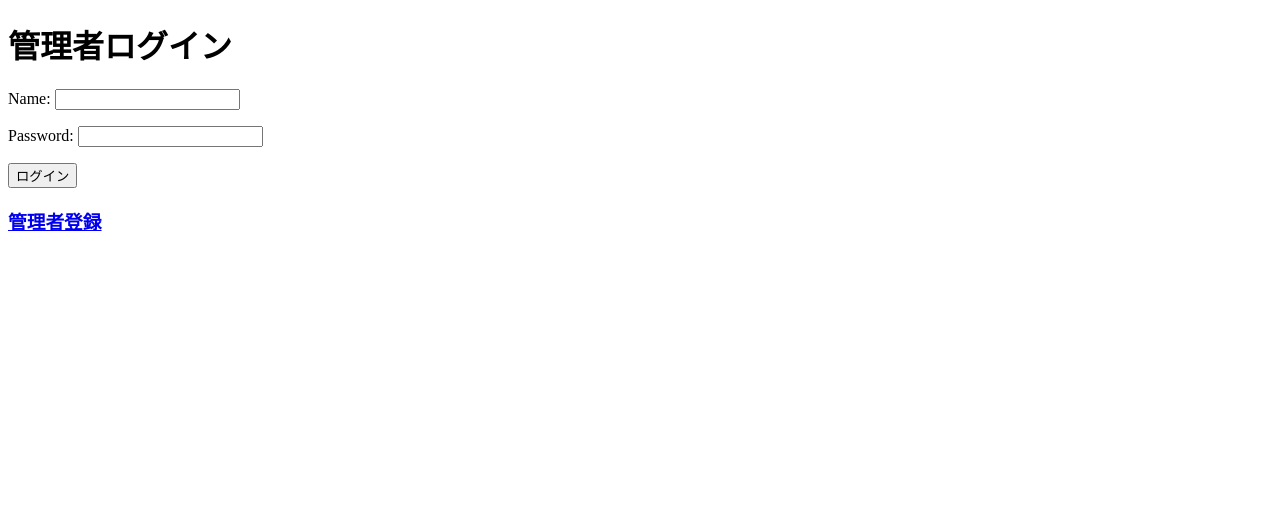
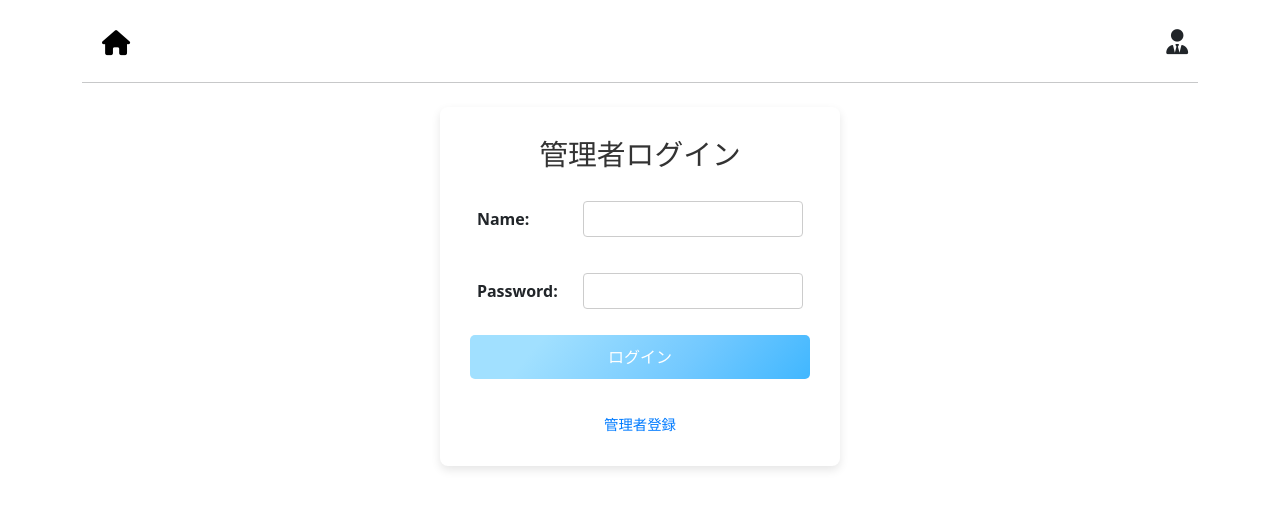
Before and after one commit to JunOkada01/fiple, a Django app: page /admin_login/ in a window 1280 px wide. Shown: the top 509 px of the page. Run offline with Django 4.2, Linux system fonts and the light colour scheme; some libraries are stand-ins or nearby versions.

Commit message:
管理者画面改修

```diff
--- a/backend/fiplejango/fipleapp/static/style.css
+++ b/backend/fiplejango/fipleapp/static/style.css
@@ -1,8 +1,16 @@
+/* 全体の基本設定 */
+body {
+    font-family: Arial, sans-serif; /* テキストフォントの統一 */
+    margin: 0; /* マージンのリセット */
+    padding: 0; /* パディングのリセット */
+}
+
 .dashboard-header {
     display: flex;
     justify-content: space-between;
     align-items: center;
     margin-bottom: 20px;
+    background-color: #ffffff;
 }
 
 .dashboard-header .admin-user-state {
@@ -30,6 +38,91 @@
 .dashboard-header .logout-link a:hover {
     color: gray;
 }
+
+/* - - - - - - - - - - - - - */
+
+.admin-table {
+    background: white;
+    padding: 30px;
+    border-radius: 8px;
+    box-shadow: 0 4px 10px rgba(0, 0, 0, 0.1);
+    max-width: 400px;
+    margin: 0 auto; /* 水平方向に中央寄せ */
+    text-align: center;
+}
+
+.admin-table .register-title,
+.admin-table .login-title {
+    font-size: 1.8rem;
+    color: #333;
+    margin-bottom: 20px;
+}
+
+.admin-table .register-form,
+.admin-table .login-form {
+    margin-bottom: 20px;
+}
+
+.admin-table .register-form label,
+.admin-table .login-form label {
+    display: inline-block; /* ラベルをインラインブロックに */
+    width: 100px; /* ラベルの固定幅 */
+    text-align: left; /* テキストを右寄せ */
+    margin-right: 2px; /* ラベルと入力フィールドの間隔 */
+    font-weight: bold; /* ラベルの強調 */
+}
+
+.admin-table .register-form input[type="text"],
+.admin-table .register-form input[type="password"],
+.admin-table .register-form input[type="password"],
+.admin-table .login-form input[type="text"],
+.admin-table .login-form input[type="password"] {
+    width: calc(100% - 120px); /* ラベルの幅に応じて入力フィールドの幅を調整 */
+    display: inline-block; /* インラインブロックで横並び */
+    padding: 5px;
+    margin: 10px 0;
+    font-size: 1rem;
+    border: 1px solid #ccc;
+    border-radius: 4px;
+}
+
+.admin-table .register-button,
+.admin-table .login-button {
+    width: 100%; /* ボタンの幅を親要素に合わせる */
+    color: white;
+    padding: 10px;
+    border: none;
+    border-radius: 5px;
+    font-size: 1rem;
+    cursor: pointer;
+    transition: all 0.5s ease;
+    background-size: 200% 200%; /* 背景サイズを広げる */
+    background-color: [object object];
+    background-image: linear-gradient(130deg, rgb(161, 224, 255) 10%, rgb(115, 201, 255) 32%, rgba(48, 177, 255, 1) 56%, rgb(73, 131, 255) 76%, rgba(56, 119, 255, 1) 92%);
+}
+
+.admin-table .register-button:hover,
+.admin-table .login-button:hover {
+    background-position: 100% 0%; /* 背景の位置変更で切り替えるアニメーション効果 */
+    transform: scale(1.03); /* 少し拡大 */
+}
+
+.admin-table a {
+    display: inline-block; /* リンクをブロック状にする */
+    margin-top: 15px;
+    font-size: 0.9rem;
+    color: #007bff;
+    text-decoration: none;
+    transition: color 0.3s ease;
+}
+
+.admin-table a:hover {
+    color: #0056b3;
+    text-decoration: underline;
+}
+
+
+/* - - - - - - - - - - - - - */
 
 .pagination {
     display: flex;
--- a/backend/fiplejango/fipleapp/templates/admin_login.html
+++ b/backend/fiplejango/fipleapp/templates/admin_login.html
@@ -1,16 +1,21 @@
-<!DOCTYPE html>
-<html lang="ja">
-<head>
-    <meta charset="UTF-8">
-    <title>管理者ログイン</title>
-</head>
+{% extends 'base.html' %}
+
+{% block title %}管理者ログイン{% endblock %}
+
+{% block content %}
 <body>
-    <h1>管理者ログイン</h1>
-    <form method="post">
-        {% csrf_token %}
-        {{ form.as_p }}
-        <button type="submit">ログイン</button>
-    </form>
-    <h3><a href="{% url 'fipleapp:admin_create' %}">管理者登録</h3>
+    <div class="container">
+        <div class="admin-table">
+            <h1 class="login-title">管理者ログイン</h1>
+            <div class="login-form">
+                <form method="post">
+                    {% csrf_token %}
+                    {{ form.as_p }}
+                    <button type="submit" class="login-button">ログイン</button>
+                </form>
+            </div>
+            <a href="{% url 'fipleapp:admin_create' %}">管理者登録</a>
+        </div>
+    </div>
 </body>
-</html>
+{% endblock %}
--- a/backend/fiplejango/fipleapp/templates/admin_top.html
+++ b/backend/fiplejango/fipleapp/templates/admin_top.html
@@ -17,7 +17,7 @@
         <div class="col-lg-2 col-md-3 col-sm-4 col-6">
             <a href="{% url 'fipleapp:product_management' %}" class="icon-link">
                 <div class="icon-tile">
-                    <i class="fa-solid fa-cubes-stacked icons" style="color: #A8D8A1;"></i>
+                    <i class="fa-solid fa-box icons" style="color: #A8D8A1;"></i>
                     <p>商品管理</p>
                 </div>
             </a>
--- a/backend/fiplejango/fipleapp/templates/base.html
+++ b/backend/fiplejango/fipleapp/templates/base.html
@@ -23,7 +23,9 @@
                 </div>
                 <div class="admin-user-state">
                     <i class="fa-solid fa-user-tie" style="font-size: 25px;"></i>
+                    {% if request.user.is_authenticated %}
                     <span class="me-3">{{ user }} さん</span>
+                    {% endif %}
                 </div>
                 {% if request.user.is_authenticated %}
                 <div class="logout-link">
--- a/backend/fiplejango/fipleapp/templates/base_settings/top.html
+++ b/backend/fiplejango/fipleapp/templates/base_settings/top.html
@@ -11,7 +11,7 @@
         </a>
     </div>
     <div class="col-lg-2 col-md-3 col-sm-4 col-6">
-        <a href="{% url 'fipleapp:color_top' %}" class="icon-link">
+        <a href="{% url 'fipleapp:color_list' %}" class="icon-link">
             <div class="icon-tile">
                 <i class="fa-solid fa-palette icons" style="color: #e7dea7;"></i>
                 <p>カラー管理</p>
@@ -19,7 +19,7 @@
         </a>
     </div>
     <div class="col-lg-2 col-md-3 col-sm-4 col-6">
-        <a href="{% url 'fipleapp:size_top' %}" class="icon-link">
+        <a href="{% url 'fipleapp:size_list' %}" class="icon-link">
             <div class="icon-tile">
                 <i class="fa-solid fa-ruler-combined icons" style="color: #e7a7a7;"></i>
                 <p>サイズ管理</p>
@@ -27,7 +27,7 @@
         </a>
     </div>
     <div class="col-lg-2 col-md-3 col-sm-4 col-6">
-        <a href="{% url 'fipleapp:tag_top' %}" class="icon-link">
+        <a href="{% url 'fipleapp:tag_list' %}" class="icon-link">
             <div class="icon-tile">
                 <i class="fa-solid fa-tags icons" style="color: #e7a7c7;"></i>
                 <p>タグ管理</p>
--- a/backend/fiplejango/fipleapp/urls.py
+++ b/backend/fiplejango/fipleapp/urls.py
@@ -35,12 +35,10 @@ urlpatterns = [
     path('subcategories/add/', SubCategoryCreateView.as_view(), name='subcategory_add'),
     path('subcategories/edit/<int:pk>/', SubCategoryUpdateView.as_view(), name='subcategory_edit'),
     path('subcategories/delete/<int:pk>/', SubCategoryDeleteView.as_view(), name='subcategory_delete'),
-    path('colors/top/', ColorTopView.as_view(), name='color_top'),
     path('colors/', ColorListView.as_view(), name='color_list'),
     path('colors/add/', ColorCreateView.as_view(), name='color_add'),
     path('colors/edit/<int:pk>/', ColorUpdateView.as_view(), name='color_edit'),
     path('colors/delete/<int:pk>/', ColorDeleteView.as_view(), name='color_delete'),
-    path('sizes/top/', SizeTopView.as_view(), name='size_top'),
     path('sizes/', SizeListView.as_view(), name='size_list'),
     path('sizes/add/', SizeCreateView.as_view(), name='size_add'),
     path('sizes/edit/<int:pk>/', SizeUpdateView.as_view(), name='size_edit'),
@@ -55,7 +53,6 @@ urlpatterns = [
     path('products/add/', ProductCreateView.as_view(), name='product_add'),
     path('products/edit/<int:pk>/', ProductUpdateView.as_view(), name='product_edit'),
     path('products/delete/<int:pk>/', ProductDeleteView.as_view(), name='product_delete'),
-    path('tags/top/', TagTopView.as_view(), name='tag_top'),
     path('tags/', TagListView.as_view(), name='tag_list'),
     path('tags/add/', TagCreateView.as_view(), name='tag_add'),
     path('tags/edit/<int:pk>/', TagUpdateView.as_view(), name='tag_edit'),
--- a/backend/fiplejango/fipleapp/views.py
+++ b/backend/fiplejango/fipleapp/views.py
@@ -329,11 +329,6 @@ class SubCategoryDeleteView(LoginRequiredMixin, DeleteView):
 
 # 色関連-----------------------------------------------------------------------------------------
 
-class ColorTopView(LoginRequiredMixin, TemplateView):
-    login_url = 'fipleapp:admin_login'
-    redirect_field_name = 'redirect_to'
-    template_name = 'base_settings/color/top.html'
-
 class ColorListView(LoginRequiredMixin, ListView):
     login_url = 'fipleapp:admin_login'
     redirect_field_name = 'redirect_to'
@@ -377,11 +372,6 @@ class ColorDeleteView(LoginRequiredMixin, DeleteView):
 
 # サイズ関連-----------------------------------------------------------------------------------------
 
-class SizeTopView(LoginRequiredMixin, TemplateView):
-    login_url = 'fipleapp:admin_login'
-    redirect_field_name = 'redirect_to'
-    template_name = 'base_settings/size/top.html'
-
 class SizeListView(LoginRequiredMixin, ListView):
     login_url = 'fipleapp:admin_login'
     redirect_field_name = 'redirect_to'
@@ -424,11 +414,6 @@ class SizeDeleteView(LoginRequiredMixin, DeleteView):
         return Size.objects.filter(admin_user=self.request.user)  # ログイン中の管理者が作成したカテゴリのみ
 
 # タグ関連------------------------------------------------------------------------------------------------------
-
-class TagTopView(LoginRequiredMixin, TemplateView):
-    login_url = 'fipleapp:admin_login'
-    redirect_field_name = 'redirect_to'
-    template_name = 'base_settings/tag/top.html'
 
 class TagListView(LoginRequiredMixin, ListView):
     login_url = 'fipleapp:admin_login'
```
Also changed, not shown: backend/fiplejango/fipleapp/templates/admin_create.html (+19 -13 lines), backend/fiplejango/fipleapp/templates/base_settings/category/top.html (+8 -6 lines), backend/fiplejango/fipleapp/templates/product_management/top.html (+24 -16 lines), backend/fiplejango/db.sqlite3.
